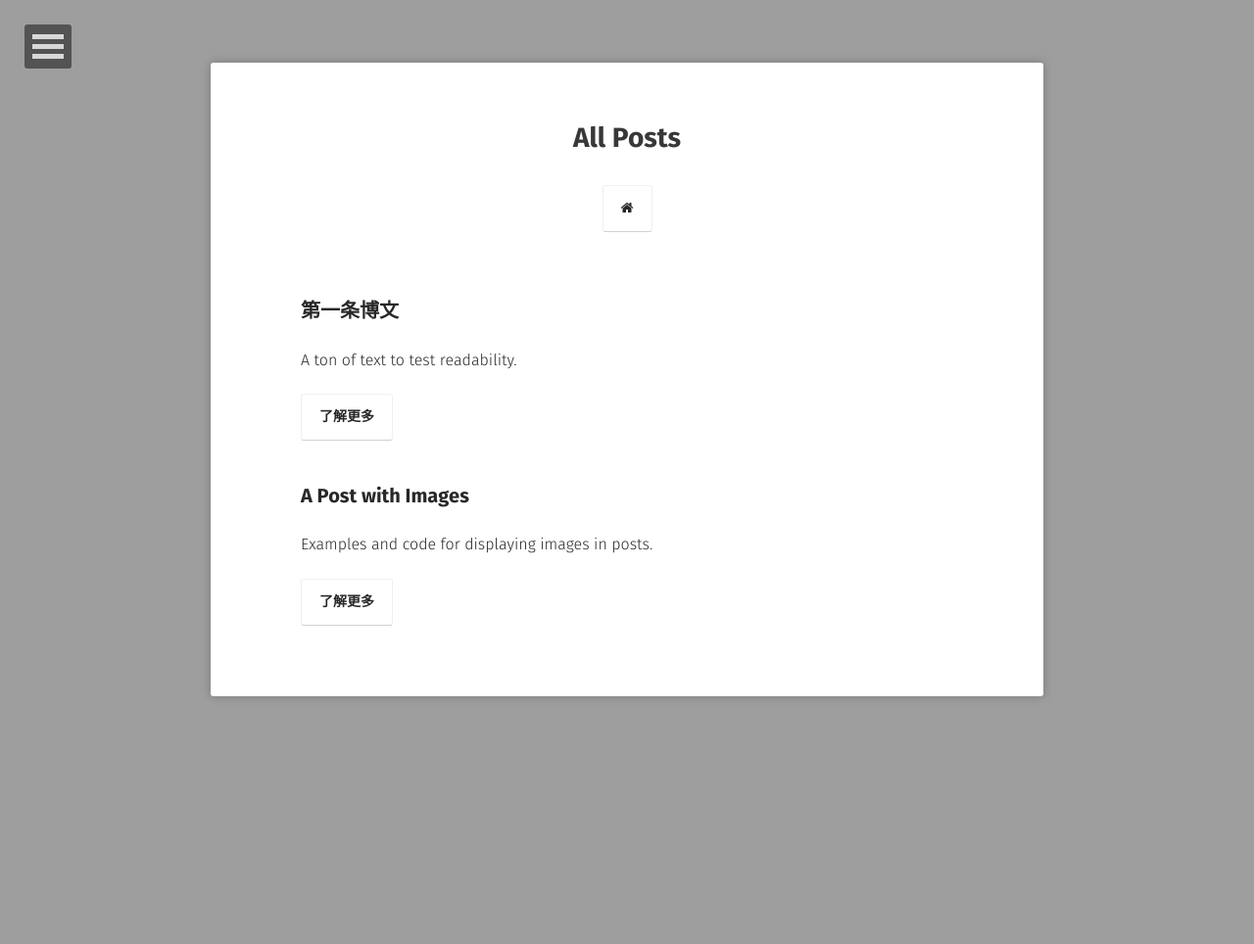
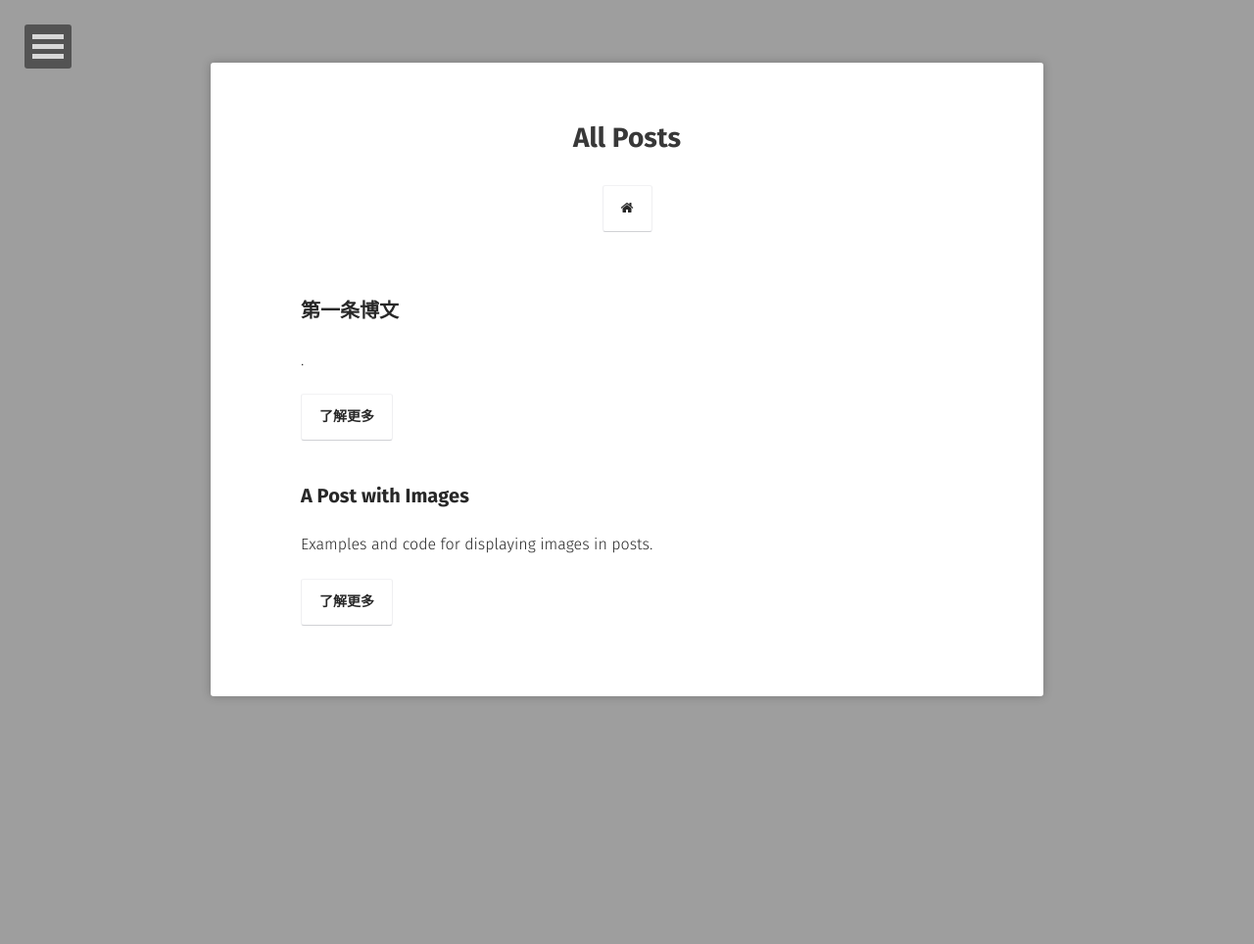
Before and after one commit to Haydnn/Haydnn.github.io, a Jekyll site: the page built from posts/index.md, in a window 1280 px wide. Shown: the whole page at 98% size. Built offline with Jekyll 4.4.1, drawn with Linux system fonts in a browser that asks for light colours; some web fonts are replaced.

Commit message:
introduce8

```diff
--- a/_posts/2017-2-23-first-post.md
+++ b/_posts/2017-2-23-first-post.md
@@ -2,11 +2,11 @@
 layout: post
 title: "第一条博文"
 date: 2017-02-23
-excerpt: "A ton of text to test readability."
+excerpt: "."
 tags: [post]
 comments: true
 ---
 
-#第一条博文
+                                                #第一条博文
 
-这条博文纯粹用来纪念博客搭建成功后的激动。此刻连markdown的语法都不是很熟练，GitHub的使用连入门也算不上，发此博文更是异常痛苦，但要感谢知乎某V的详细教程，和开学初始时间大把的我。
+  这条博文纯粹用来纪念博客搭建成功后的激动。此刻连markdown的语法都不是很熟练，GitHub的使用连入门也算不上，发此博文更是异常痛苦，但要感谢知乎某V的详细教程，和开学初始时间大把的我。
```
